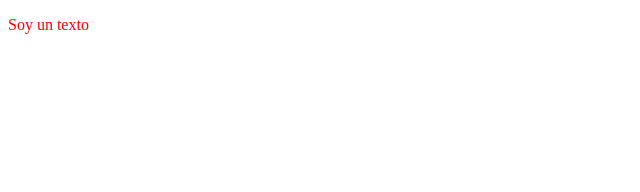
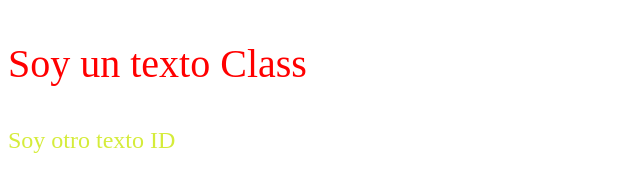
Before and after one commit to JaimeTest/RefluxAndChill, a plain HTML site: page css/index.html in a window 1280 px wide. Shown: the whole page, without its empty margins (0-640 px from the left). Drawn offline with Linux system fonts and the light colour scheme.

Commit message:
Modifique el css y html para la segunda clase de css

```diff
--- a/css/index.html
+++ b/css/index.html
@@ -9,9 +9,11 @@
 </head>
 <body>
     <main>
-        <p style="color: red">
-            Soy un texto
+        <p class="parrafo">
+            Soy un texto Class
         </p>
+
+        <p id="parrafo2">Soy otro texto ID</p>
     </main>
 </body>
 </html>
--- a/css/style.css
+++ b/css/style.css
@@ -0,0 +1,19 @@
+p{
+    color: blue;
+    font-size: 40px;
+}
+
+    /* Class */
+
+.parrafo {
+    color: red
+}
+
+/* ID */
+
+#parrafo2
+
+{
+    color: rgb(213, 236, 58);
+    font-size: 24px;
+}
```
